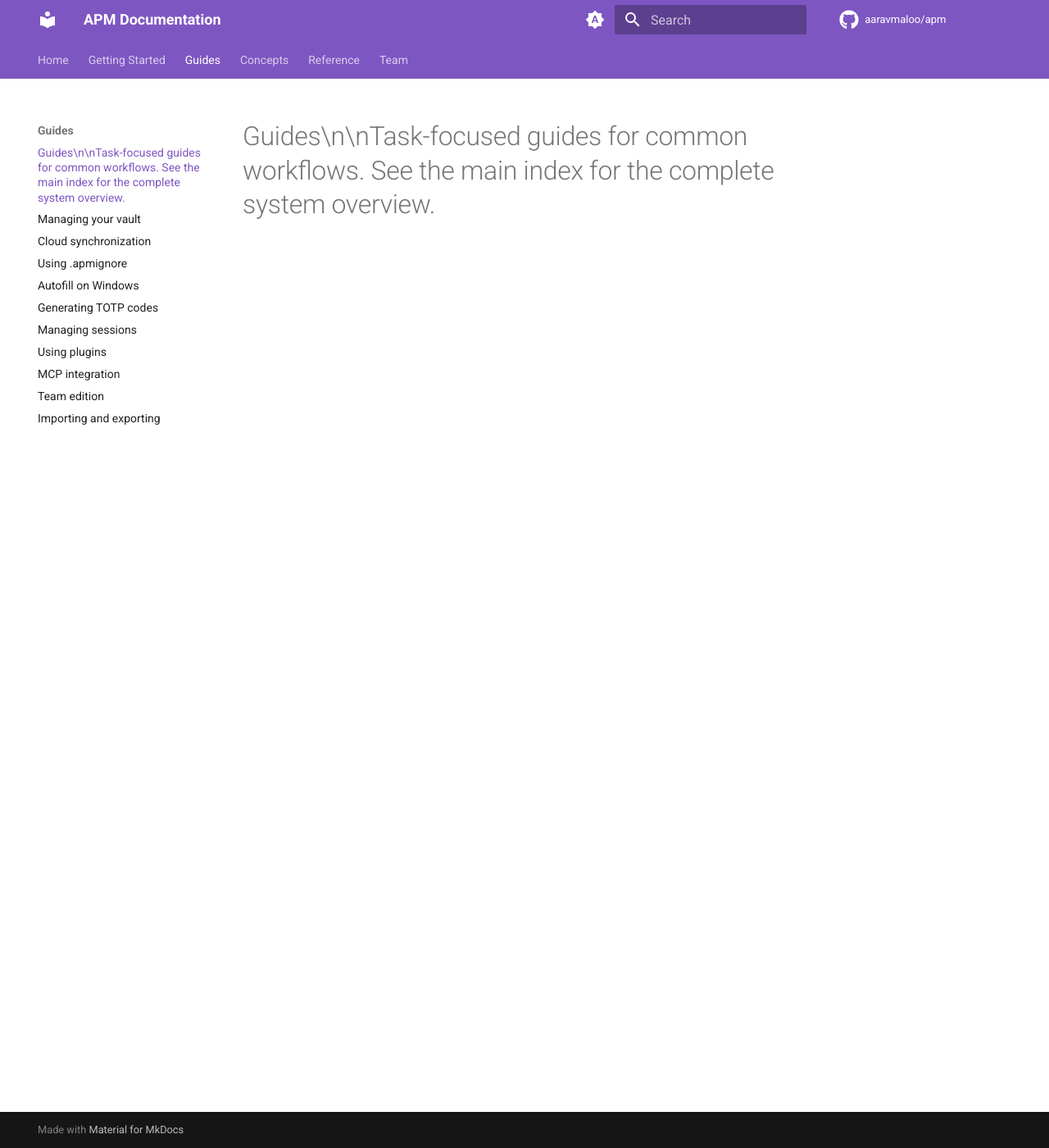
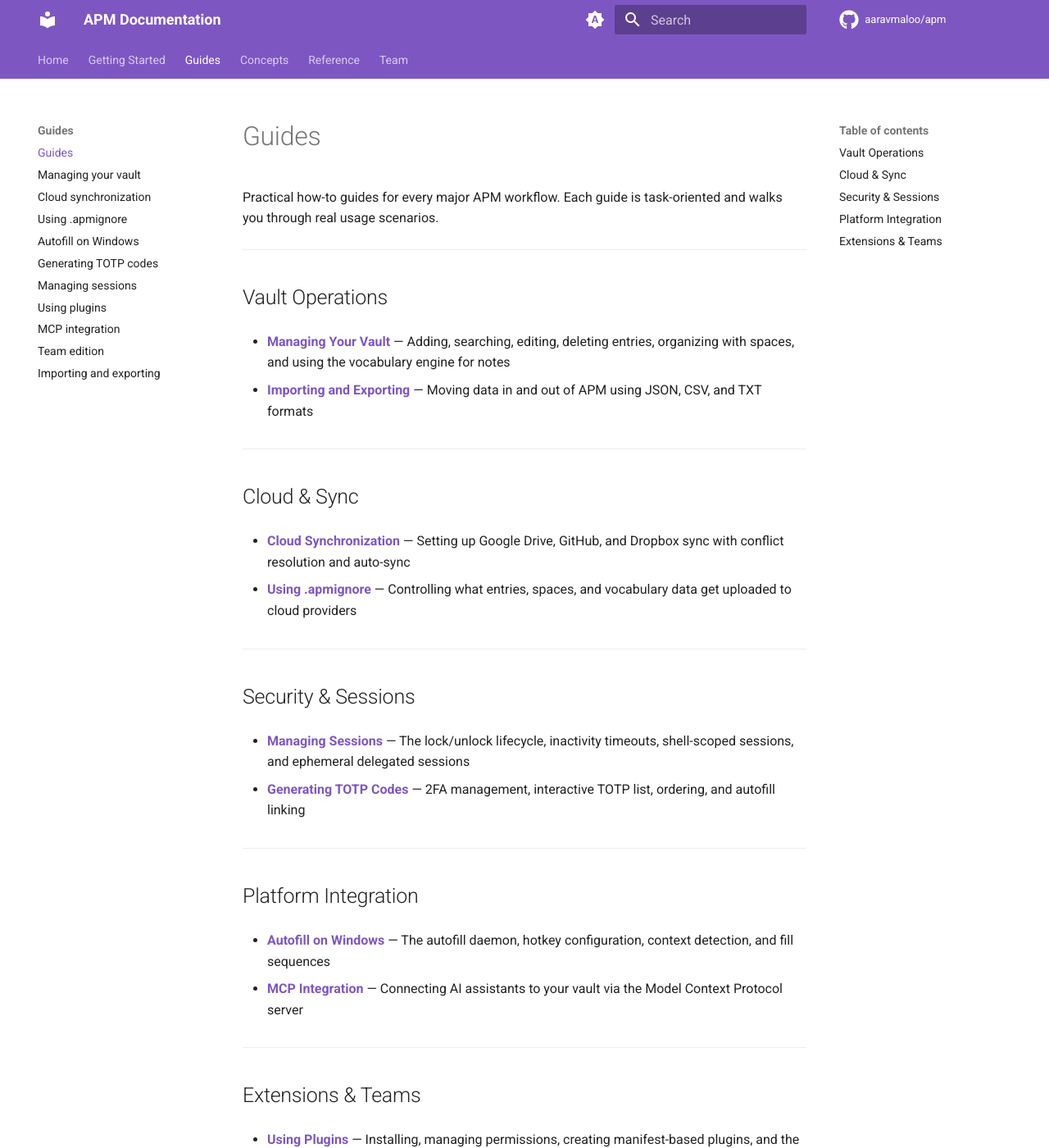
Before and after one commit to aaravmaloo/apm, an MkDocs documentation site: the page built from docs/guides/index.md, in a window 1280 px wide and 1400 px high. Shown: the whole window at 82% size. Built offline with MkDocs 1.6.1 and Material for MkDocs 9.7.7, drawn with Linux system fonts in a browser that asks for light colours; comment, search, counter and statistics services are not loaded; some of the changed text lies outside the part shown.

Commit message:
update docs/guides/index.md

```diff
--- a/docs/guides/index.md
+++ b/docs/guides/index.md
@@ -1 +1,43 @@
-# Guides\n\nTask-focused guides for common workflows. See the main index for the complete system overview.
+# Guides
+
+Practical how-to guides for every major APM workflow. Each guide is task-oriented and walks you through real usage scenarios.
+
+---
+
+## Vault Operations
+
+- **[Managing Your Vault](vault-management.md)** — Adding, searching, editing, deleting entries, organizing with spaces, and using the vocabulary engine for notes
+
+- **[Importing and Exporting](import-export.md)** — Moving data in and out of APM using JSON, CSV, and TXT formats
+
+---
+
+## Cloud & Sync
+
+- **[Cloud Synchronization](cloud-sync.md)** — Setting up Google Drive, GitHub, and Dropbox sync with conflict resolution and auto-sync
+
+- **[Using .apmignore](apmignore.md)** — Controlling what entries, spaces, and vocabulary data get uploaded to cloud providers
+
+---
+
+## Security & Sessions
+
+- **[Managing Sessions](sessions.md)** — The lock/unlock lifecycle, inactivity timeouts, shell-scoped sessions, and ephemeral delegated sessions
+
+- **[Generating TOTP Codes](totp.md)** — 2FA management, interactive TOTP list, ordering, and autofill linking
+
+---
+
+## Platform Integration
+
+- **[Autofill on Windows](../autofill_windows.md)** — The autofill daemon, hotkey configuration, context detection, and fill sequences
+
+- **[MCP Integration](mcp-integration.md)** — Connecting AI assistants to your vault via the Model Context Protocol server
+
+---
+
+## Extensions & Teams
+
+- **[Using Plugins](plugins.md)** — Installing, managing permissions, creating manifest-based plugins, and the marketplace
+
+- **[Team Edition](team-edition.md)** — Organizational deployment with RBAC, departments, and approval workflows
```
